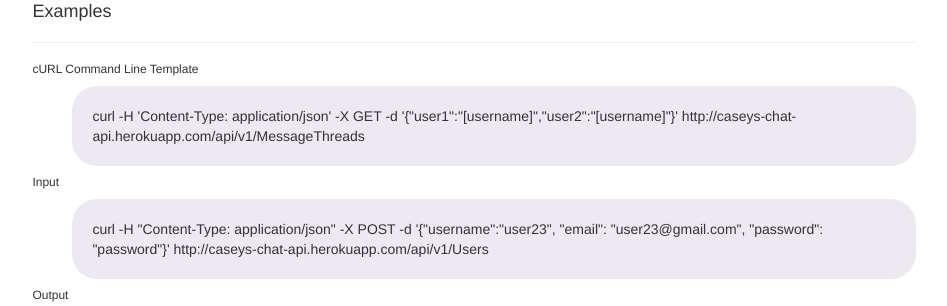
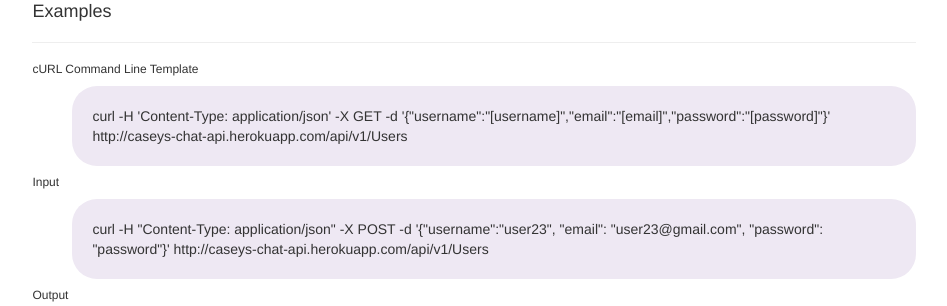
Before and after one commit to elenacaseyroby/chatapi, a Flask app: page / in a window 1280 px wide. Shown: the part 4420-4726 px from the top of the page, without its empty margins (291-1238 px from the left). Run offline with Flask 2, Linux system fonts and the light colour scheme; parts of the project's set-up code (start-up, migrations or seed data) failed here and were passed over; some libraries are stand-ins or nearby versions.

Commit message:
found mistake in reference page and fixed

```diff
--- a/app/templates/reference.html
+++ b/app/templates/reference.html
@@ -247,7 +247,7 @@
 					<h4>Examples</h4>
 					<hr>
 					<h6>cURL Command Line Template</h6>
-					<p class="tab" id="codebox">curl -H 'Content-Type: application/json' -X GET -d '{"user1":"[username]","user2":"[username]"}' {{url}}/api/v1/MessageThreads</p>
+					<p class="tab" id="codebox">curl -H 'Content-Type: application/json' -X GET -d '{"username":"[username]","email":"[email]","password":"[password]"}' {{url}}/api/v1/Users</p>
 					<h6>Input</h6>
 					<p class="tab" id="codebox">curl -H "Content-Type: application/json" -X POST -d '{"username":"user23", "email": "user23@gmail.com", "password": "password"}' {{url}}/api/v1/Users</p>
 					<h6>Output</h6>
```
